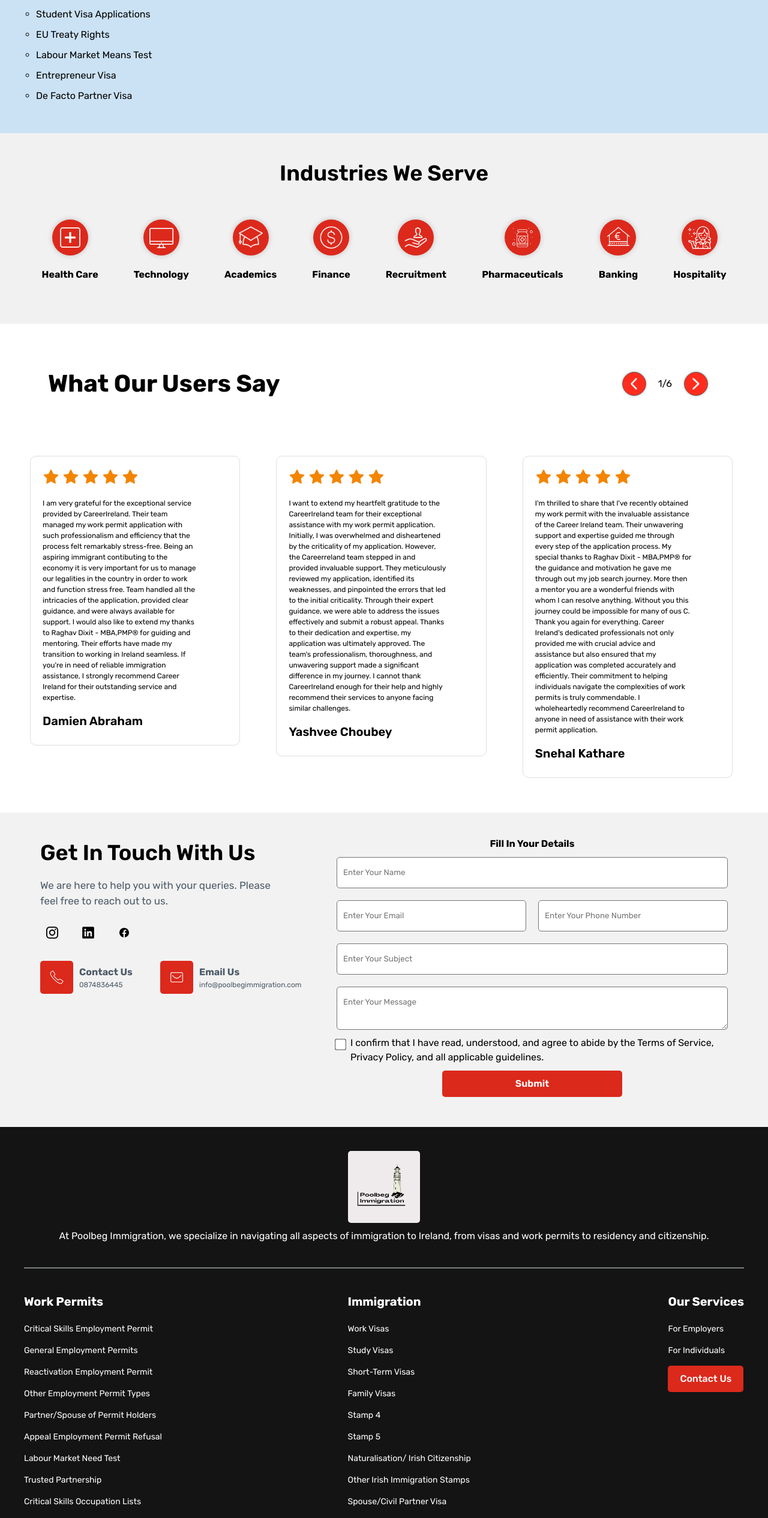
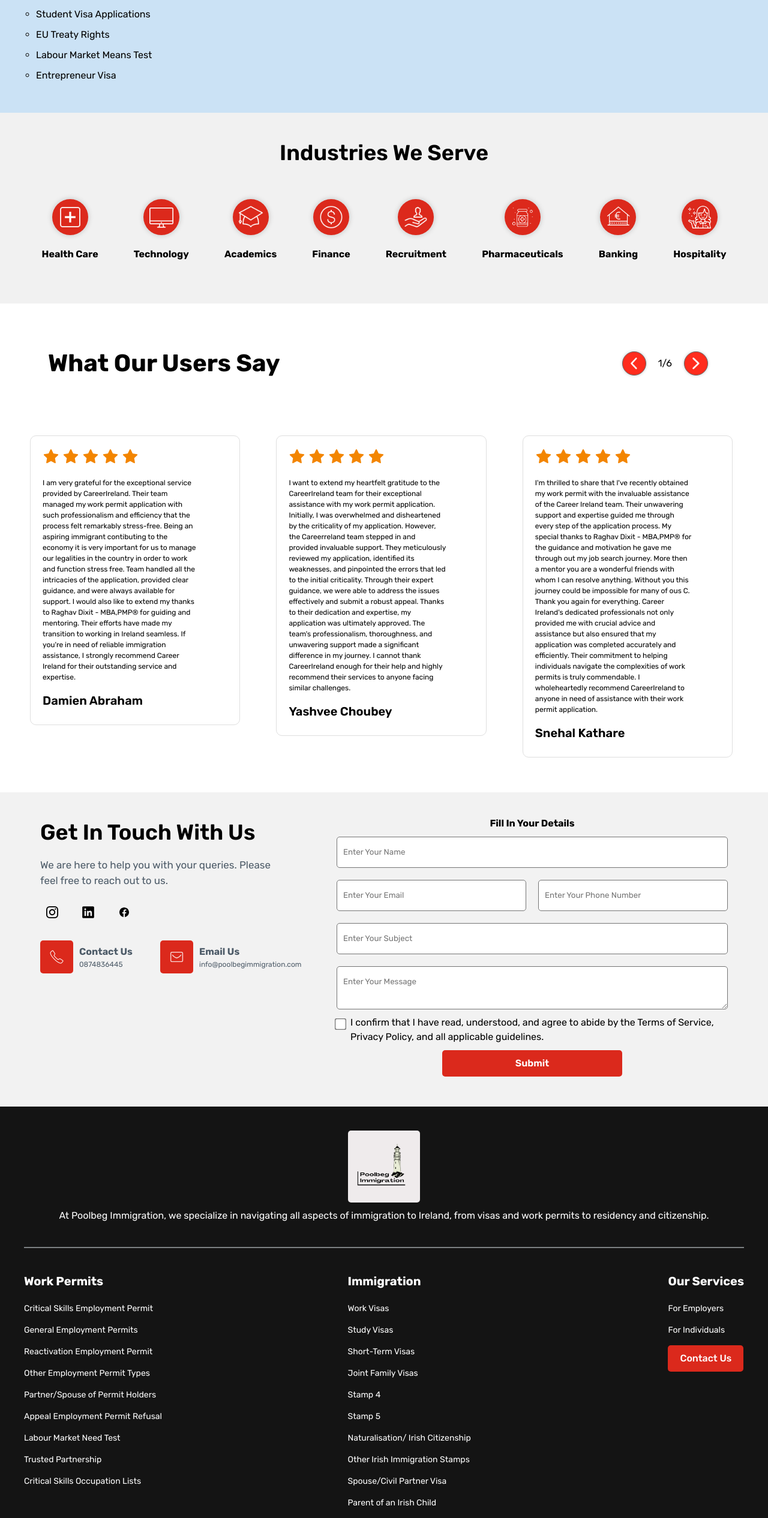
Before and after one commit to TartejBrothers/Poolbeg-Immigration, a React (Create React App) app: page / in a window 1280 px wide. Shown: the part 1267-3798 px from the top of the page at 60% size. Built offline with nearby package versions, Linux system fonts and the light colour scheme.

Commit message:
Updated: Content

```diff
--- a/src/components/footer.jsx
+++ b/src/components/footer.jsx
@@ -135,7 +135,7 @@
                   Short-Term Visas
                 </li>
                 <li onClick={() => navigateTo("immigration/family-visa")}>
-                  Family Visas
+                  Joint Family Visas
                 </li>
               </ul>
 
--- a/src/components/navbar.jsx
+++ b/src/components/navbar.jsx
@@ -114,7 +114,7 @@
                     Short-Term Visas
                   </li>
                   <li onClick={() => navigateTo("immigration/family-visa")}>
-                    Family Visas
+                    Joint Family Visas
                   </li>
                   <li onClick={() => navigateTo("immigration/stamp4")}>
                     Stamp 4
@@ -287,7 +287,7 @@
                         Short-Term Visas
                       </li>
                       <li onClick={() => navigateTo("immigration/family-visa")}>
-                        Family Visas
+                        Joint Family Visas
                       </li>
                       <li onClick={() => navigateTo("immigration/stamp4")}>
                         Stamp 4
--- a/src/pages/aboutus.jsx
+++ b/src/pages/aboutus.jsx
@@ -43,7 +43,6 @@
           <li>EU Treaty Rights</li>
           <li>Labour Market Means Test</li>
           <li>Entrepreneur Visa</li>
-          <li>De Facto Partner Visa</li>
         </ul>
 
         <h2>Our Journey and Purpose</h2>
@@ -80,8 +79,8 @@
           Whether you’re a corporation seeking to bring international talent to
           Ireland or an individual navigating the intricacies of visa
           applications, Poolbeg Immigration is your reliable partner. Our unique
-          blend of legal expertise and personal experience empowers us to offer
-          tailored solutions that meet your specific needs. At Poolbeg
+          blend of immigration advice and personal experience empowers us to
+          offer tailored solutions that meet your specific needs. At Poolbeg
           Immigrations, we understand that your immigration journey is about
           building a future—and we’re here to make that journey smoother, more
           certain, and fully supported.
--- a/src/pages/home.jsx
+++ b/src/pages/home.jsx
@@ -102,7 +102,6 @@
             <li>EU Treaty Rights</li>
             <li>Labour Market Means Test</li>
             <li>Entrepreneur Visa</li>
-            <li>De Facto Partner Visa</li>
           </ul>
         </div>
         <div className="homeaboutusright">
```
